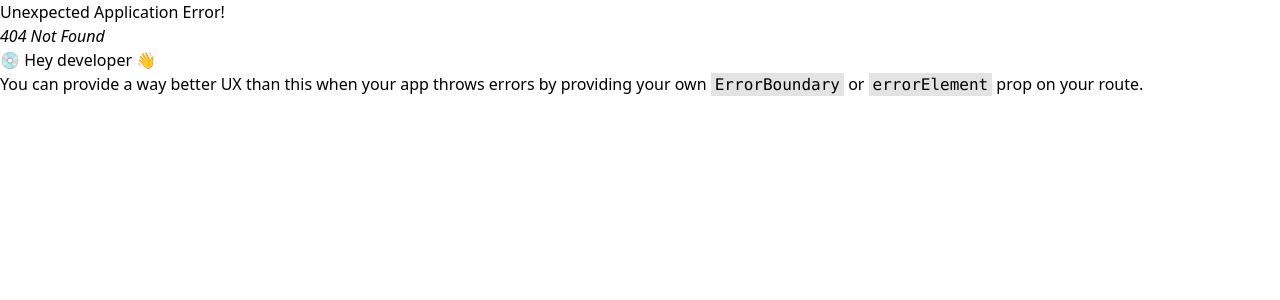
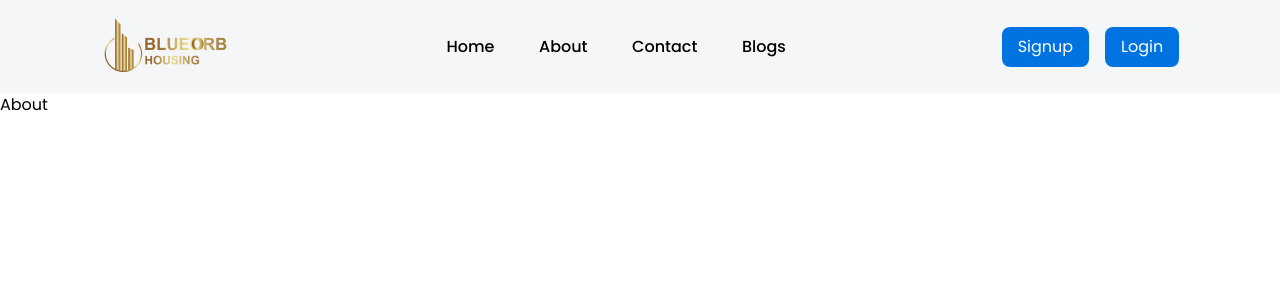
Before and after one commit to Akash-152000/reunion-frontend, a React (Vite) app: page /about in a window 1280 px wide. Before the commit this address had no page. Shown: the top 300 px of the page. Built offline with nearby package versions, Linux system fonts and the light colour scheme; no server answers.

Commit message:
Added components

```diff
--- a/src/App.jsx
+++ b/src/App.jsx
@@ -5,19 +5,25 @@ import Home from "./components/Home"
 import UserProvider from './context/User/UserProvider.jsx'
 import PropertyProvider from "./context/Property/PropertyProvider"
 import UserContext from './context/User/UserContext.js'
+import AlertModal from './components/AlertModal.jsx'
+
 
 
 function App() {
 
+  const context = useContext(UserContext)
+  const {showAlert, isAlertOpen, onClose, alertMessage} = context
+
 
   return (
     <div className="font-poppins">
-      <UserProvider>
+      {/* <UserProvider> */}
         <PropertyProvider>
           <Header />
+          <AlertModal isOpen={isAlertOpen} onClose={onClose} message={alertMessage}/>
           <Outlet />
         </PropertyProvider>
-      </UserProvider>
+      {/* </UserProvider> */}
     </div>
   )
 }
--- /dev/null
+++ b/src/components/About.jsx
@@ -0,0 +1,7 @@
+import React from 'react'
+
+export default function About() {
+  return (
+    <div>About</div>
+  )
+}
--- a/src/components/AddProperty.jsx
+++ b/src/components/AddProperty.jsx
@@ -69,7 +69,7 @@ const AddProperty = () => {
     e.preventDefault()
     addProperty(credentials)
     navigate('/myproperties')
-
+    showAlert("Property Added")
   }
 
   return (
--- a/src/components/AlertModal.jsx
+++ b/src/components/AlertModal.jsx
@@ -14,6 +14,8 @@ const AlertModal = ({ isOpen, onClose, message }) => {
         return () => clearTimeout(timeoutId);
     }, [isOpen, onClose]);
 
+    if(!message) return null
+
     return (
         <div className={`fixed top-0 left-0 w-full h-full flex items-center justify-center ${isOpen ? 'visible' : 'hidden'}`}>
             <div className="fixed top-0 left-0 w-full h-full bg-black opacity-50" onClick={onClose}></div>
--- /dev/null
+++ b/src/components/Blogs.jsx
@@ -0,0 +1,7 @@
+import React from 'react'
+
+export default function Blogs() {
+  return (
+    <div>Blogs</div>
+  )
+}
--- /dev/null
+++ b/src/components/Contact.jsx
@@ -0,0 +1,7 @@
+import React from 'react'
+
+export default function Contact() {
+  return (
+    <div>Contact</div>
+  )
+}
--- a/src/components/Header.jsx
+++ b/src/components/Header.jsx
@@ -2,6 +2,7 @@ import React, { useContext } from 'react'
 import { Link } from 'react-router-dom'
 import UserContext from '../context/User/UserContext'
 import userImage from '../assets/userImage.jpg'
+import Logo from '../assets/Blueorb-horizontal-logo.png'
 
 const Header = () => {
   const context = useContext(UserContext)
@@ -10,10 +11,22 @@ const Header = () => {
   return (
     <>
       <div className='bg-[#f5f6f7] flex justify-around items-center py-4 sticky top-0 w-full z-40 '>
-        <div className='text-3xl cursor-pointer font-bold'>Logo</div>
-        <Link to='/'>
-          <div className='cursor-pointer font-medium'>Home</div>
-        </Link>
+        <img src={Logo} alt="" />
+        <div className='flex w-[30%] justify-around'>
+          <Link to='/'>
+            <div className='cursor-pointer font-medium'>Home</div>
+          </Link>
+          <Link to='/about'>
+            <div className='cursor-pointer font-medium'>About</div>
+          </Link>
+          <Link to='/contact'>
+            <div className='cursor-pointer font-medium'>Contact</div>
+          </Link>
+          <Link to='/blogs'>
+            <div className='cursor-pointer font-medium'>Blogs</div>
+          </Link>
+        </div>
+
         {!isLoggedIn ?
           <div className='flex'>
             <Link to='/signup'>
--- a/src/components/MyProfile.jsx
+++ b/src/components/MyProfile.jsx
@@ -4,12 +4,11 @@ import AddProperty from './AddProperty'
 import UserContext from '../context/User/UserContext'
 import MyProperties from './MyProperties'
 import { Link } from 'react-router-dom'
-import AlertModal from './AlertModal.jsx'
 
 function MyProfile() {
 
     const context = useContext(UserContext)
-    const { user, isAlertOpen, onClose, alertMessage } = context
+    const { user} = context
 
     const [activeComponent, setActiveComponent] = useState('default')
     const [loading, setLoading] = useState(true)
@@ -42,7 +41,7 @@ function MyProfile() {
 
     return (
         <div className='bg-[#9fc5d8] h-[100vh] flex'>
-            <AlertModal isOpen={isAlertOpen} onClose={onClose} message={alertMessage} location="user"/>
+
             <div className='m-[20px] w-[20vw] '>
                 <button onClick={showUserDetailsComponent} className='flex justify-center border py-[20px] hover:bg-[#abbbd4] w-[100%] cursor-pointer'>
                     Your Details
--- a/src/components/UpdateProperty.jsx
+++ b/src/components/UpdateProperty.jsx
@@ -144,8 +144,8 @@ const UpdateProperty = () => {
     const handleSubmit = (e) => {
         e.preventDefault()
         updateProperty(id, credentials)
-        // showAlert("Property Details updated")
         window.location.reload();
+        showAlert("Property Details updated")
 
     }
 
--- a/src/main.jsx
+++ b/src/main.jsx
@@ -10,11 +10,18 @@ import MyProfile from './components/MyProfile.jsx'
 import UpdateProperty from './components/UpdateProperty.jsx'
 import AddProperty from './components/AddProperty.jsx'
 import MyProperties from './components/MyProperties.jsx'
+import UserProvider from './context/User/UserProvider.jsx'
+import About from './components/About.jsx'
+import Contact from './components/Contact.jsx'
+import Blogs from './components/Blogs.jsx'
 
 const router = createBrowserRouter(
   createRoutesFromChildren(
-    <Route path='/' element={<App />}>
+    <Route path='/' element={<UserProvider><App /></UserProvider>}>
       <Route path="" element={<Home />} />
+      <Route path="/about" element={<About />} />
+      <Route path="/contact" element={<Contact />} />
+      <Route path="/blogs" element={<Blogs />} />
       <Route path="/signup" element={<Signup />} />
       <Route path="/login" element={<Login />} />
       <Route path = "/myprofile" element={<MyProfile />} />
```
Also changed, not shown: src/assets/Blueorb-horizontal-logo.png (added), src/assets/logo.png (added).
